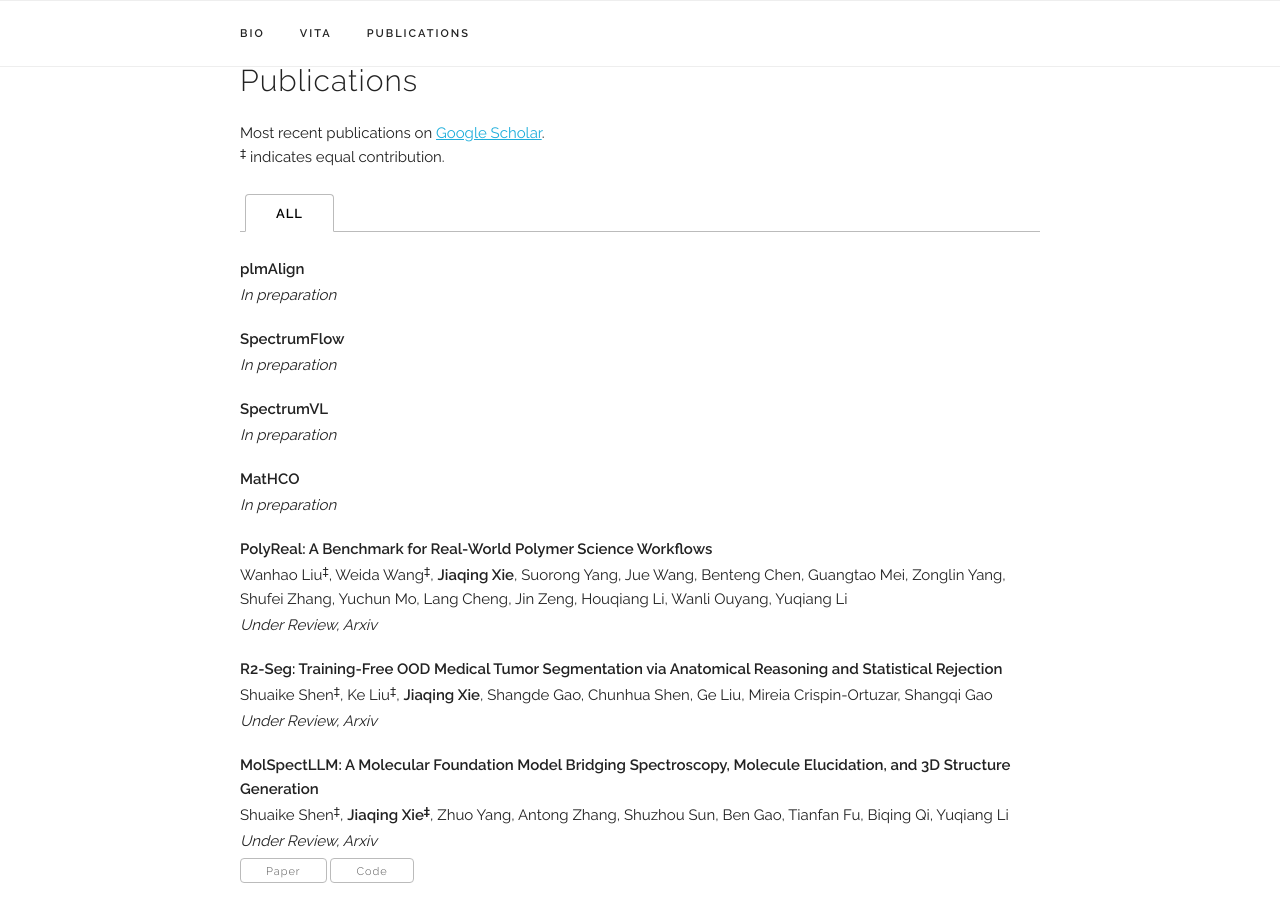
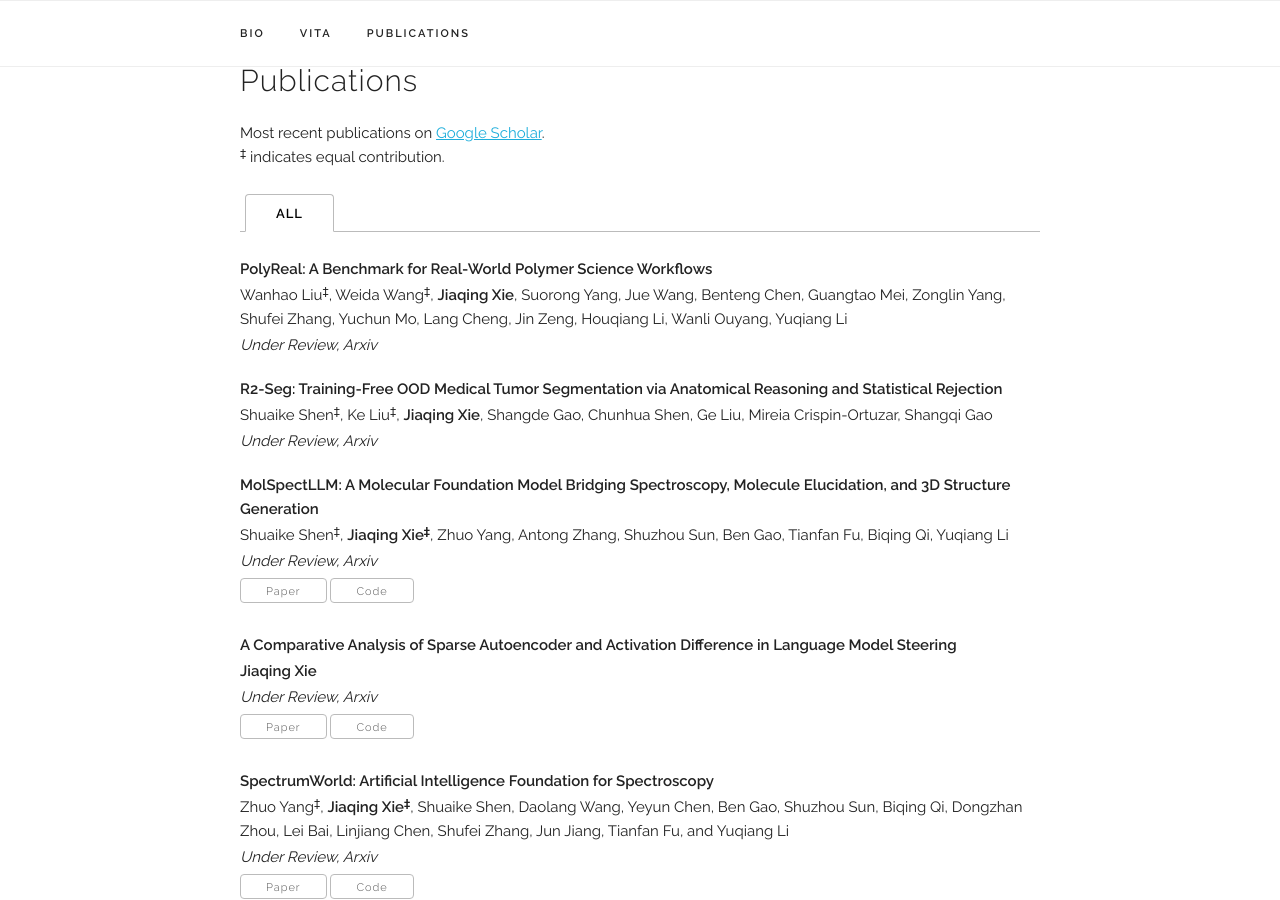
Before and after one commit to jiaqingxie/jiaqingxie.github.io, a Jekyll site: the page built from index.html, in a window 1280 px wide and 900 px high, scrolled down 1244 px. Built offline with Jekyll 4.4.1, drawn with Linux system fonts in a browser that asks for light colours; some web fonts are replaced.

Commit message:
Update publications.yaml

```diff
--- a/_data/publications.yaml
+++ b/_data/publications.yaml
@@ -1,16 +1,4 @@
 papers:
-  - title: "plmAlign"
-    venue: "In preparation"
-
-  - title: "SpectrumFlow"
-    venue: "In preparation"
-
-  - title: "SpectrumVL"
-    venue: "In preparation"
-
-  - title: "MatHCO"
-    venue: "In preparation"
-
   - title: "PolyReal: A Benchmark for Real-World Polymer Science Workflows"
     authors: Wanhao Liu<sup>‡</sup>, Weida Wang<sup>‡</sup>, <b>Jiaqing Xie</b>, Suorong Yang, Jue Wang, Benteng Chen, Guangtao Mei, Zonglin Yang, Shufei Zhang, Yuchun Mo, Lang Cheng, Jin Zeng, Houqiang Li, Wanli Ouyang, Yuqiang Li
     venue: "Under Review, Arxiv"
```
